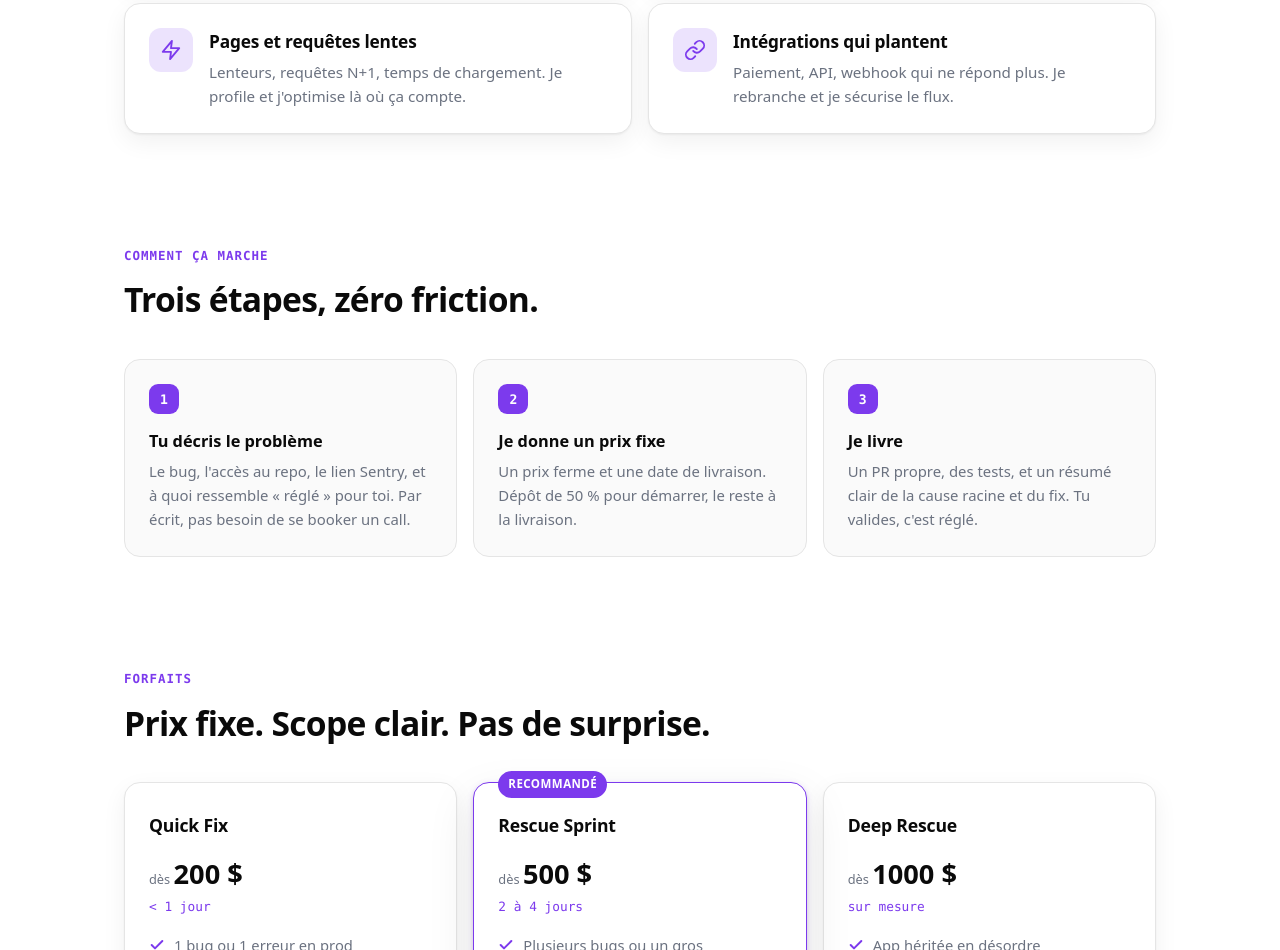
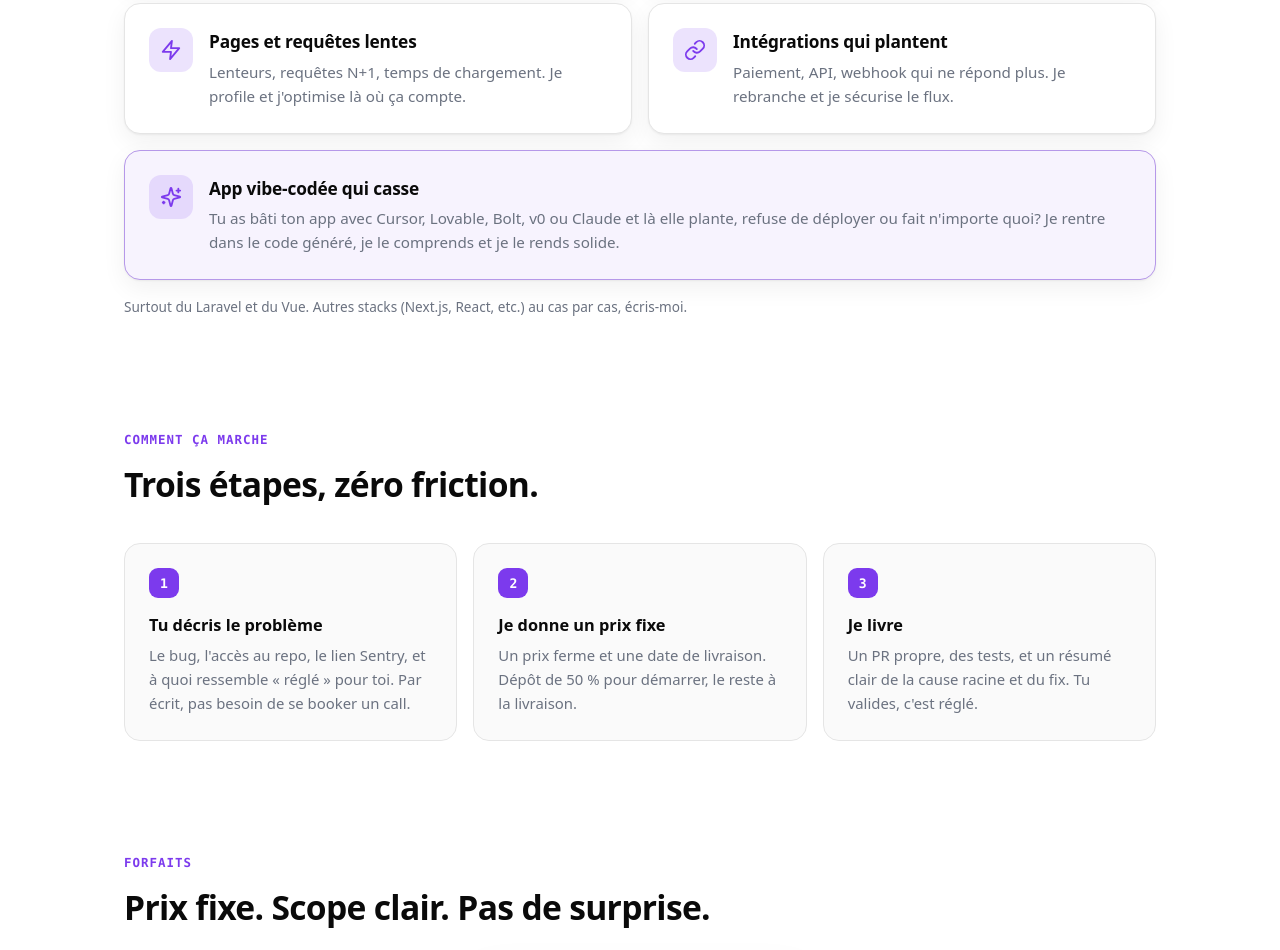
Before and after one commit to happybunnyz/randi.dev, a plain HTML site: page index.html in a window 1280 px wide. Shown: the part 1039-1989 px from the top of the page. Drawn offline with Linux system fonts and the light colour scheme.

Commit message:
feat: add vibe-coder rescue card and other-stacks note

```diff
--- a/index.html
+++ b/index.html
@@ -104,6 +104,8 @@
   .ic { flex: none; width: 44px; height: 44px; border-radius: 12px; display: grid; place-items: center; background: color-mix(in srgb, var(--secondary) 14%, transparent); color: var(--secondary); }
   .fix h3 { font-size: 1.08rem; letter-spacing: -.01em; }
   .fix p { color: var(--fg-soft); font-size: .95rem; margin-top: 4px; }
+  .fix.vibe { grid-column: span 4; border-color: color-mix(in srgb, var(--accent) 45%, var(--border)); background: color-mix(in srgb, var(--accent) 6%, var(--surface)); }
+  .bento-note { margin-top: 16px; font-size: .85rem; color: var(--fg-soft); }
 
   /* ---------- steps ---------- */
   .steps { display: grid; grid-template-columns: repeat(3, 1fr); gap: 16px; counter-reset: step; }
@@ -252,7 +254,16 @@
           <p data-en>Payments, APIs, webhooks that stopped firing. I reconnect and harden the flow.</p>
         </div>
       </div>
+      <div class="card fix vibe reveal">
+        <div class="ic"><svg width="22" height="22" viewBox="0 0 24 24" fill="none" stroke="currentColor" stroke-width="2" stroke-linecap="round" stroke-linejoin="round"><path d="M9.94 15.5A2 2 0 0 0 8.5 14.06l-6.14-1.58a.5.5 0 0 1 0-.96L8.5 9.94A2 2 0 0 0 9.94 8.5l1.58-6.14a.5.5 0 0 1 .96 0L14.06 8.5A2 2 0 0 0 15.5 9.94l6.14 1.58a.5.5 0 0 1 0 .96L15.5 14.06a2 2 0 0 0-1.44 1.44l-1.58 6.14a.5.5 0 0 1-.96 0z"/><path d="M20 3v4M22 5h-4M4 17v2M5 18H3"/></svg></div>
+        <div>
+          <h3 data-fr>App vibe-codée qui casse</h3><h3 data-en>AI-built app that broke</h3>
+          <p data-fr>Tu as bâti ton app avec Cursor, Lovable, Bolt, v0 ou Claude et là elle plante, refuse de déployer ou fait n'importe quoi? Je rentre dans le code généré, je le comprends et je le rends solide.</p>
+          <p data-en>You built your app with Cursor, Lovable, Bolt, v0 or Claude and now it crashes, won't deploy, or acts up? I dig into the generated code, understand it, and make it solid.</p>
+        </div>
+      </div>
     </div>
+    <p class="bento-note"><span data-fr>Surtout du Laravel et du Vue. Autres stacks (Next.js, React, etc.) au cas par cas, écris-moi.</span><span data-en>Mostly Laravel and Vue. Other stacks (Next.js, React, etc.) case by case, just ask.</span></p>
   </div>
 </section>
 
```
